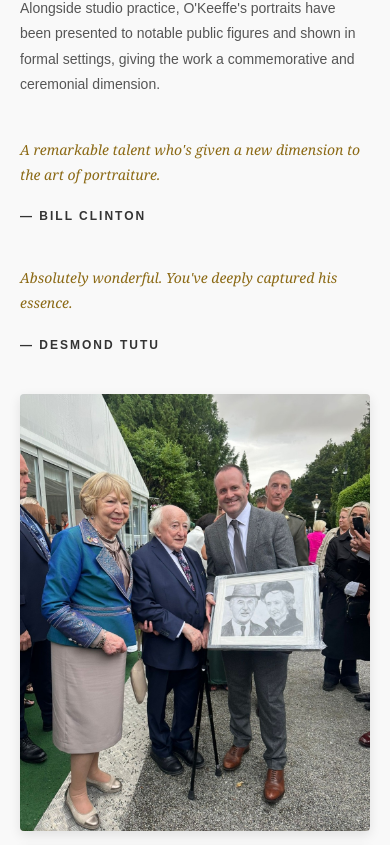
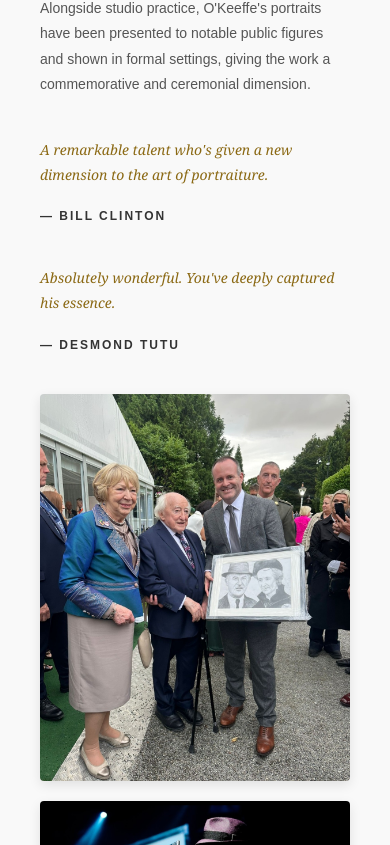
Before and after one commit to markbokeeffe/markokeeffeportraits, a Next.js app: page / in a window 390 px wide. Shown: the part 999-1844 px from the top of the page. Built offline with nearby package versions, Linux system fonts and the light colour scheme.

Commit message:
Add Recognition masonry grid CSS styling

```diff
--- a/app/components/recognition.css
+++ b/app/components/recognition.css
@@ -1,6 +1,12 @@
 .recognition-section {
   padding: 80px 20px;
   background: #f9f9f9;
+}
+
+.container {
+  max-width: 1200px;
+  margin: 0 auto;
+  padding: 0 20px;
 }
 
 .recognition-header {
@@ -34,18 +40,20 @@
   margin: 0;
 }
 
+/* Two Column Layout */
 .recognition-content {
   display: grid;
   grid-template-columns: 1fr 1.2fr;
   gap: 60px;
-  align-items: start;
+  align-items: flex-start;
 }
 
-/* Testimonials Column */
+/* ===== TESTIMONIALS COLUMN ===== */
 .recognition-testimonials {
   display: flex;
   flex-direction: column;
   gap: 50px;
+  padding-top: 0;
 }
 
 .testimonial-block {
@@ -72,11 +80,10 @@
   margin: 0;
 }
 
-/* Images Gallery */
+/* ===== IMAGES GALLERY COLUMN - MASONRY ===== */
 .recognition-gallery {
-  display: grid;
-  grid-template-columns: 1fr 1fr;
-  gap: 20px;
+  column-count: 2;
+  column-gap: 20px;
 }
 
 .recognition-image-item {
@@ -84,6 +91,8 @@
   border-radius: 4px;
   box-shadow: 0 4px 12px rgba(0, 0, 0, 0.1);
   transition: transform 0.3s ease, box-shadow 0.3s ease;
+  margin-bottom: 20px;
+  break-inside: avoid;
 }
 
 .recognition-image-item:hover {
@@ -98,7 +107,7 @@
   object-fit: cover;
 }
 
-/* Responsive Design */
+/* ===== RESPONSIVE DESIGN ===== */
 @media (max-width: 1024px) {
   .recognition-content {
     grid-template-columns: 1fr;
@@ -110,7 +119,7 @@
   }
 
   .recognition-gallery {
-    grid-template-columns: 1fr 1fr;
+    column-count: 2;
   }
 }
 
@@ -146,7 +155,8 @@
   }
 
   .recognition-gallery {
-    gap: 16px;
+    column-count: 1;
+    column-gap: 0;
   }
 }
 
@@ -168,6 +178,6 @@
   }
 
   .recognition-gallery {
-    grid-template-columns: 1fr;
+    column-count: 1;
   }
 }
```
